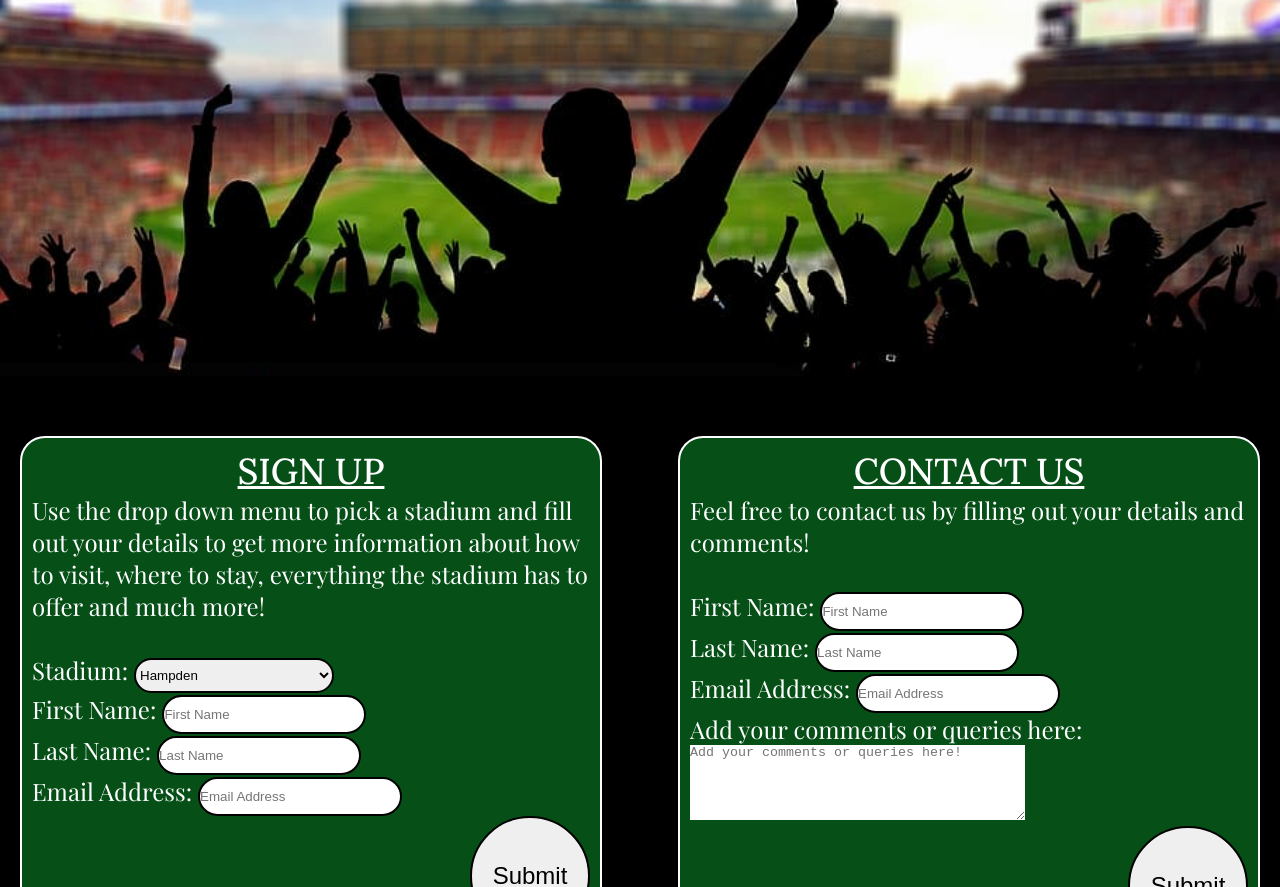
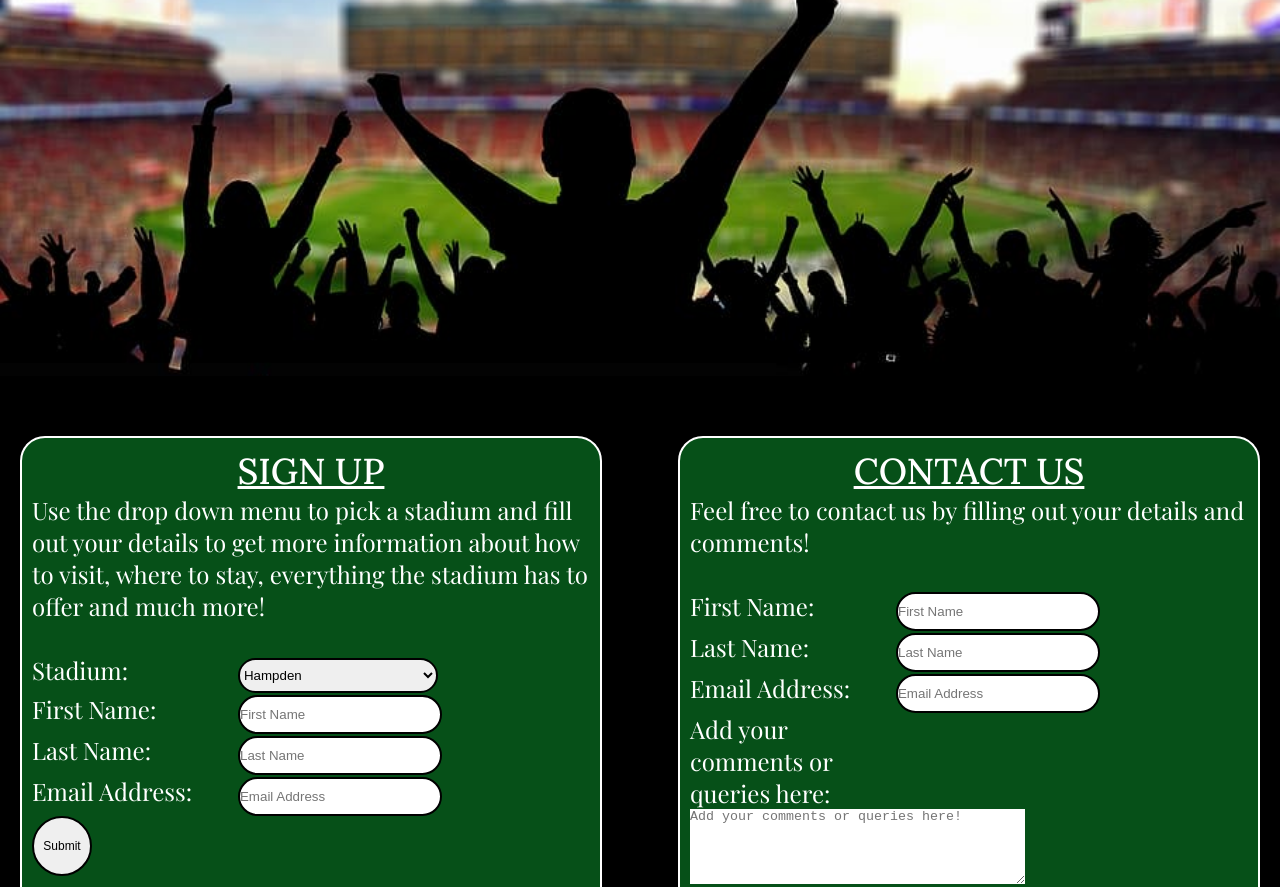
Before and after one commit to Chris-Tollan/Iconic-UK-Football-Stadiums, a plain HTML site: page signup.html in a window 1280 px wide. Shown: the part 64-951 px from the top of the page. Drawn offline with nearby package versions, Linux system fonts and the light colour scheme.

Commit message:
display form as inline-block to alight each box and move submit button from right to left

```diff
--- a/assets/css/style.css
+++ b/assets/css/style.css
@@ -310,12 +310,12 @@ footer {
 }
 
 .submit {
-    float: right;
+    float: left;
     border-radius: 50%;
     border: solid 2px black;
     width: 5em;
     height: 5em;
-    font-size: 100%;
+    font-size: 50%;
 }
 
 .contact-us {
@@ -342,6 +342,16 @@ footer {
     width: 200px;
     border-radius: 25px;
     border: 2px solid black;
+}
+
+.signup label {
+    width: 200px;
+    display: inline-block;
+}
+
+.contact-us label {
+    width: 200px;
+    display: inline-block;
 }
 
 /* media queries */
```
